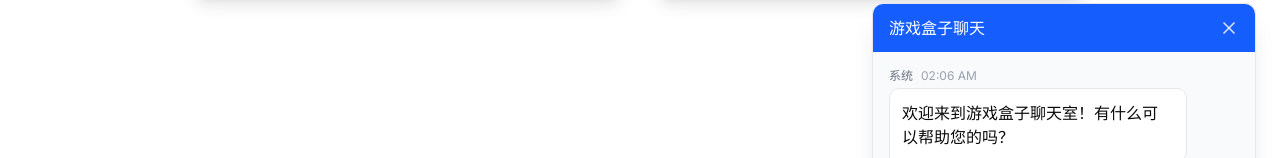
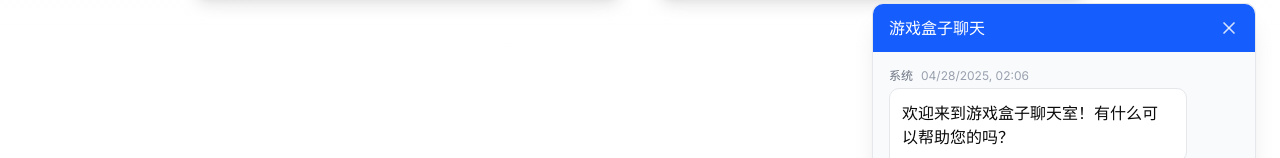
Before and after one commit to FenGsHt/game-box-trial, a Next.js app: page / in a window 1280 px wide. Both pictures are taken after a click on the button "打开聊天". Shown: the part 462-620 px from the top of the page. Built offline with nearby package versions, Linux system fonts and the light colour scheme; no server answers; the database is empty.

Commit message:
优化页面组件，调整未读待玩游戏计数的显示方式，修改滚动行为为自动，提升用户体验和可读性。

```diff
--- a/src/app/page.tsx
+++ b/src/app/page.tsx
@@ -53,11 +53,7 @@ export default function Home() {
               onClick={markTodosAsRead}
             >
               <div className="absolute inset-0 bg-gradient-to-br from-amber-500 to-orange-600 opacity-90"></div>
-              {unreadTodos > 0 && (
-                <div className="absolute top-4 right-4 z-20 bg-red-500 text-white font-bold h-7 w-7 rounded-full flex items-center justify-center shadow-lg animate-pulse">
-                  {unreadTodos}
-                </div>
-              )}
+
               <div className="relative p-8 h-full flex flex-col justify-between z-10">
                 <div>
                   <h3 className="text-2xl font-bold text-white mb-2">待玩清单</h3>
@@ -66,12 +62,18 @@ export default function Home() {
                   </p>
                 </div>
                 <div className="mt-6 flex items-center">
-                  <span className="text-white font-medium group-hover:underline">
+                  <span className="text-white font-medium group-hover:underline flex items-center">
                     查看我的待玩清单
-                  </span>
-                  <svg className="w-5 h-5 text-white ml-2 transform group-hover:translate-x-1 transition-transform" fill="none" viewBox="0 0 24 24" stroke="currentColor">
+                    <svg className="w-5 h-5 text-white ml-2 transform group-hover:translate-x-1 transition-transform" fill="none" viewBox="0 0 24 24" stroke="currentColor">
                     <path strokeLinecap="round" strokeLinejoin="round" strokeWidth={2} d="M13 7l5 5m0 0l-5 5m5-5H6" />
                   </svg>
+                    {unreadTodos > 0 && (
+                      <span className="ml-2 bg-red-500 text-white font-bold h-7 w-7 rounded-full flex items-center justify-center shadow-lg animate-pulse">
+                        {unreadTodos}
+                      </span>
+                    )}
+                  </span>
+
                 </div>
 
                 {/* 装饰性圆形 */}
--- a/src/components/chat/ChatWindow.tsx
+++ b/src/components/chat/ChatWindow.tsx
@@ -123,7 +123,7 @@ export function ChatWindow({ isOpen, onClose }: ChatWindowProps) {
   // 滚动到底部
   useEffect(() => {
     if (messagesEndRef.current) {
-      messagesEndRef.current.scrollIntoView({ behavior: 'smooth' })
+      messagesEndRef.current.scrollIntoView({ behavior: 'auto' })
     }
   }, [messages])
 
@@ -184,7 +184,14 @@ export function ChatWindow({ isOpen, onClose }: ChatWindowProps) {
                   {msg.sender_id === (user?.id || 'guest') ? '你' : msg.sender_name}
                 </span>
                 <span className="text-xs text-gray-400 ml-2">
-                  {new Date(msg.created_at).toLocaleTimeString([], { hour: '2-digit', minute: '2-digit' })}
+                  {new Date(msg.created_at).toLocaleString(undefined, {
+                    year: 'numeric',
+                    month: '2-digit',
+                    day: '2-digit',
+                    hour: '2-digit',
+                    minute: '2-digit',
+                    hour12: false
+                  })}
                 </span>
               </div>
               <div
```
